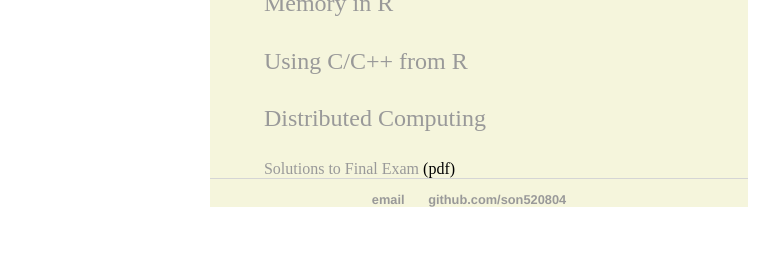
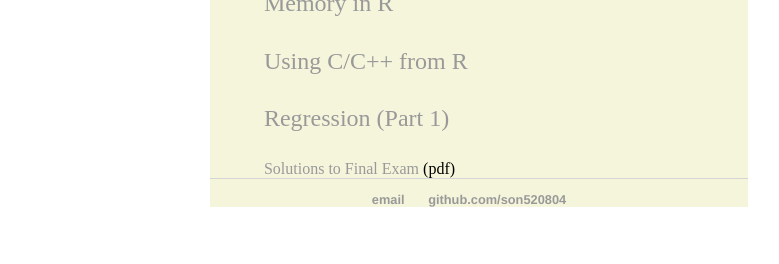
Before and after one commit to son520804/son520804.github.io, a Jekyll site: the page built from Teaching/index.html, in a window 1280 px wide. Shown: the part 1802-2066 px from the top of the page, without its empty margins (161-940 px from the left). Built offline with Jekyll 4.4.1, drawn with Linux system fonts in a browser that asks for light colours.

Commit message:
Update index.html

```diff
--- a/Teaching/index.html
+++ b/Teaching/index.html
@@ -34,7 +34,7 @@ title: In Son's Teaching Materials
 <p><a href="./ProblemSet4.html">Problem Set 4</a>, [<a href="./PS4/PS4_solutions.html">Solutions</a>]</p>
 <p><a href="./MemoryProfiling.html">Memory in R</a></p>
 <p><a href="./Using_C_Cpp.html">Using C/C++ from R</a></p>
-<p><a href="./DistributedComputing.html">Distributed Computing</a></p>
+<p><a href="./Twenty-first_Class_Note.html">Regression (Part 1)</a></p>
 <a href="./FinalExam_solutions.pdf">Solutions to Final Exam</a> (pdf)
 </div>
 <div>
```
